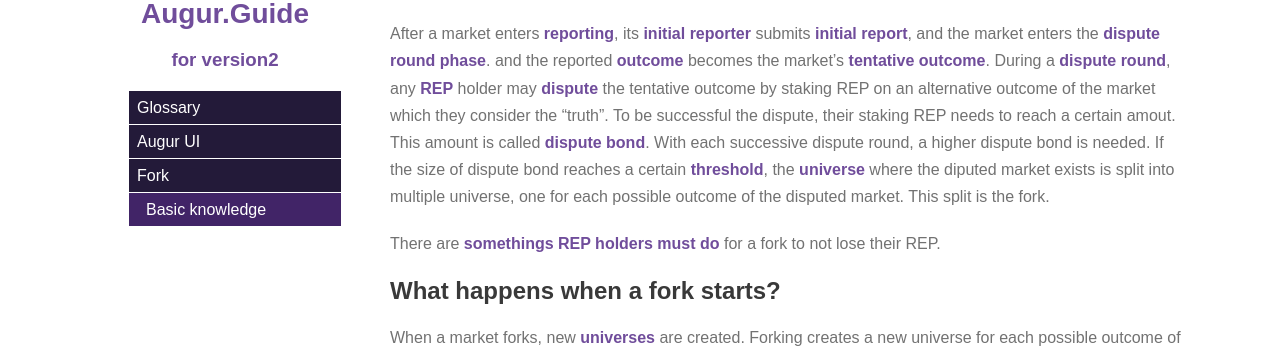
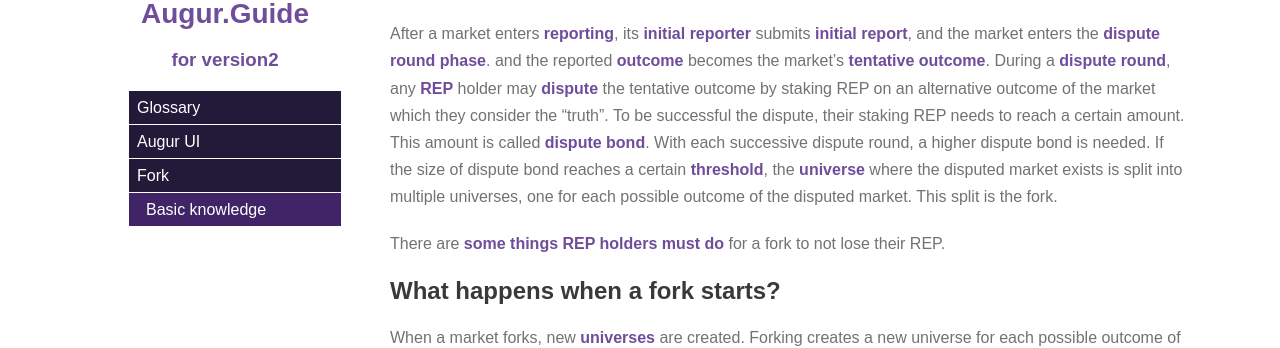
Before and after one commit to MicahZoltu/Augur.Guide-for-IPFS, a Jekyll site: the page built from collections/_version2-english/9-fork/1-basic-knowledge.md, in a window 1280 px wide and 900 px high. Shown: the part 163-511 px from the top of the window. Built offline with Jekyll 4.4.1, drawn with Linux system fonts in a browser that asks for light colours; comment, search, counter and statistics services are not loaded; some of the changed text lies outside the part shown.

Commit message:
Fix typos

```diff
--- a/collections/_version2-english/9-fork/1-basic-knowledge.md
+++ b/collections/_version2-english/9-fork/1-basic-knowledge.md
@@ -30,9 +30,9 @@
 [Forking]({{glossary_fork}}) is the last [market]({{glossary_market}}) resolution method. It is a very disruptive process and is intended to be a rare occurrence.
 
 After a market enters [reporting]({{glossary_report}}), its [initial reporter]({{glossary_initial_reporter}}) submits [initial report]({{glossary_initial_report}}), and the market enters the [dispute round phase]({{glossary_dispute_round_phase}}). and the reported [outcome]({{glossary_outcome}}) becomes the market's [tentative outcome]({{glossary_tentative_outcome}}).
-During a [dispute round]({{glossary_dispute_round}}), any [REP]({{glossary_reputation_token}}) holder may [dispute]({{glossary_dispute}}) the tentative outcome by staking REP on an alternative outcome of the market which they consider the "truth". To be successful the dispute, their staking REP needs to reach a certain amout. This amount is called [dispute bond]({{glossary_dispute_bond}}). With each successive dispute round, a higher dispute bond is needed. If the size of dispute bond reaches a certain [threshold](#how-the-market-enters-the-fork-state), the [universe]({{glossary_universe}}) where the diputed market exists is split into multiple universe, one for each possible outcome of the disputed market. This split is the fork.
+During a [dispute round]({{glossary_dispute_round}}), any [REP]({{glossary_reputation_token}}) holder may [dispute]({{glossary_dispute}}) the tentative outcome by staking REP on an alternative outcome of the market which they consider the "truth". To be successful the dispute, their staking REP needs to reach a certain amount. This amount is called [dispute bond]({{glossary_dispute_bond}}). With each successive dispute round, a higher dispute bond is needed. If the size of dispute bond reaches a certain [threshold](#how-the-market-enters-the-fork-state), the [universe]({{glossary_universe}}) where the disputed market exists is split into multiple universes, one for each possible outcome of the disputed market. This split is the fork.
 
-There are [somethings REP holders must do]({{ "/" | absolute_url }}/{{page.collection}}/9-fork/2-to-dos.html) for a fork to not lose their REP.
+There are [some things REP holders must do]({{ "/" | absolute_url }}/{{page.collection}}/9-fork/2-to-dos.html) for a fork to not lose their REP.
 
 ## What happens when a fork starts?
 When a market forks, new [universes]({{glossary_universe}}) are created. Forking creates a new universe for each possible outcome of the market. For example, a market has 3 possible outcomes: `Yes`, `No`, and `Invalid`. When the market forks, 3 new universes are created: universe `Yes`, universe `No`, universe `Invalid`. In each universe, its corresponding outcome becomes the [final outcome]({{glossary_final_outcome}}), such as in the universe `Yes` the final outcome of the [forking market]({{glossary_forking_market}}) is `Yes`, in the universe `No` the final outcome of the forking market is `No`.
@@ -113,7 +113,7 @@
   </tbody>
  </table>
 
-In this case, the threshold (`275,000` REP) is exceeded in Dispute Round 20. That is a fork occurs when the dispute succeeds in Round 20.
+In this case, the threshold (`275,000` REP) is exceeded in Dispute Round 20. That is, a fork occurs when the dispute succeeds in Round 20.
 
 ## When does a fork end?
-The period from the start to the end of a fork is referred to as the [forking period]({{glossary_forking_period}}). The forking period ends when either 60 days have passed, or more than 50% of [all theoretical REP]({{glossary_all_theoretical_rep}}) is migrated to some [child universe]({{glossary_child_universe}}). Whichever child universe receives the most migrated REP by the end of the forking period becomes the [winning universe]({{glossary_winning_universe}}), the other child universes become the [losing universe]({{glossary_losing_universe}}).
+The period from the start to the end of a fork is referred to as the [forking period]({{glossary_forking_period}}). The forking period ends when either 60 days have passed, or more than 50% of [all theoretical REP]({{glossary_all_theoretical_rep}}) is migrated to one of the [child universes]({{glossary_child_universe}}). Whichever child universe receives the most migrated REP by the end of the forking period becomes the [winning universe]({{glossary_winning_universe}}), the other child universes become the [losing universe]({{glossary_losing_universe}}).
```
